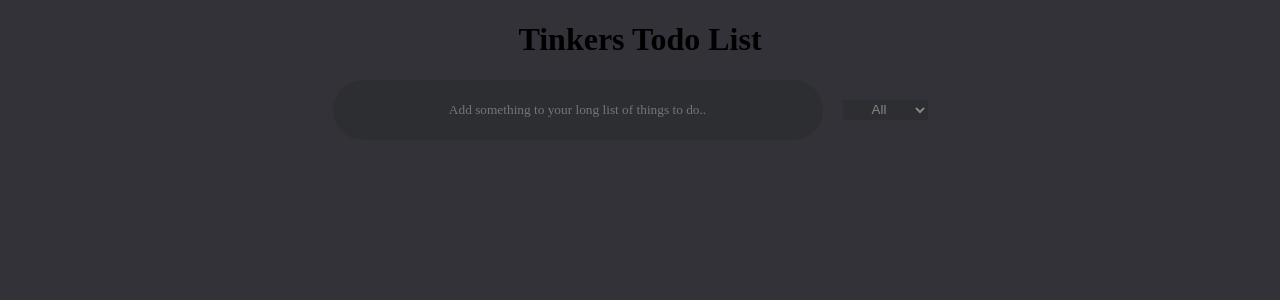
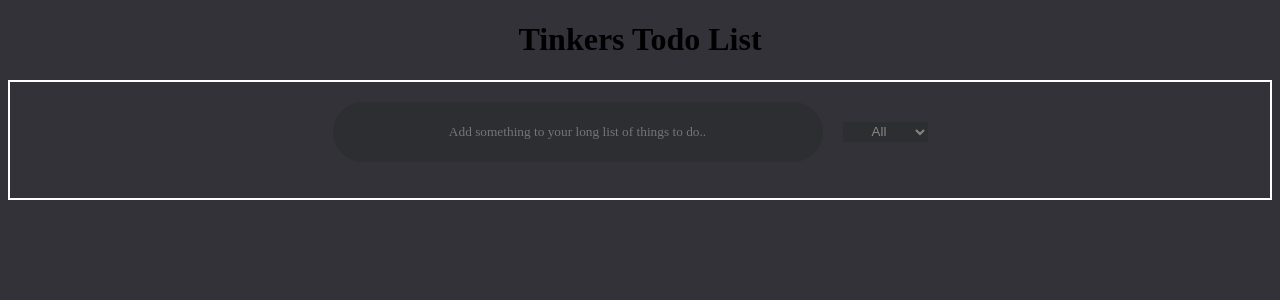
Before and after one commit to JackXN/Todo-mvc, a React (Create React App) app: page / in a window 1280 px wide. Shown: the top 300 px of the page. Built offline with nearby package versions, Linux system fonts and the light colour scheme; a web font is replaced by a local one.

Commit message:
created and populated images folder

```diff
--- a/src/App.css
+++ b/src/App.css
@@ -10,6 +10,8 @@
   text-align: center;
   justify-content: center;
   align-items: center;
+  border: solid white 2px;
+  padding: 20px;
 }
 
 
--- a/src/components/Styling/Todo.css
+++ b/src/components/Styling/Todo.css
@@ -1,6 +1,18 @@
 ul {
     list-style-type: none;
 }
+
+
+.form-layout {
+    display: flex;
+    flex-direction: column;
+    text-align: center;
+    justify-content: center;
+    align-items: center;
+    border: solid white 2px;
+    padding: 20px;
+  }
+
 
 
 .todo-container {
```
Also changed, not shown: src/images/todo-bg.jpeg (added).
